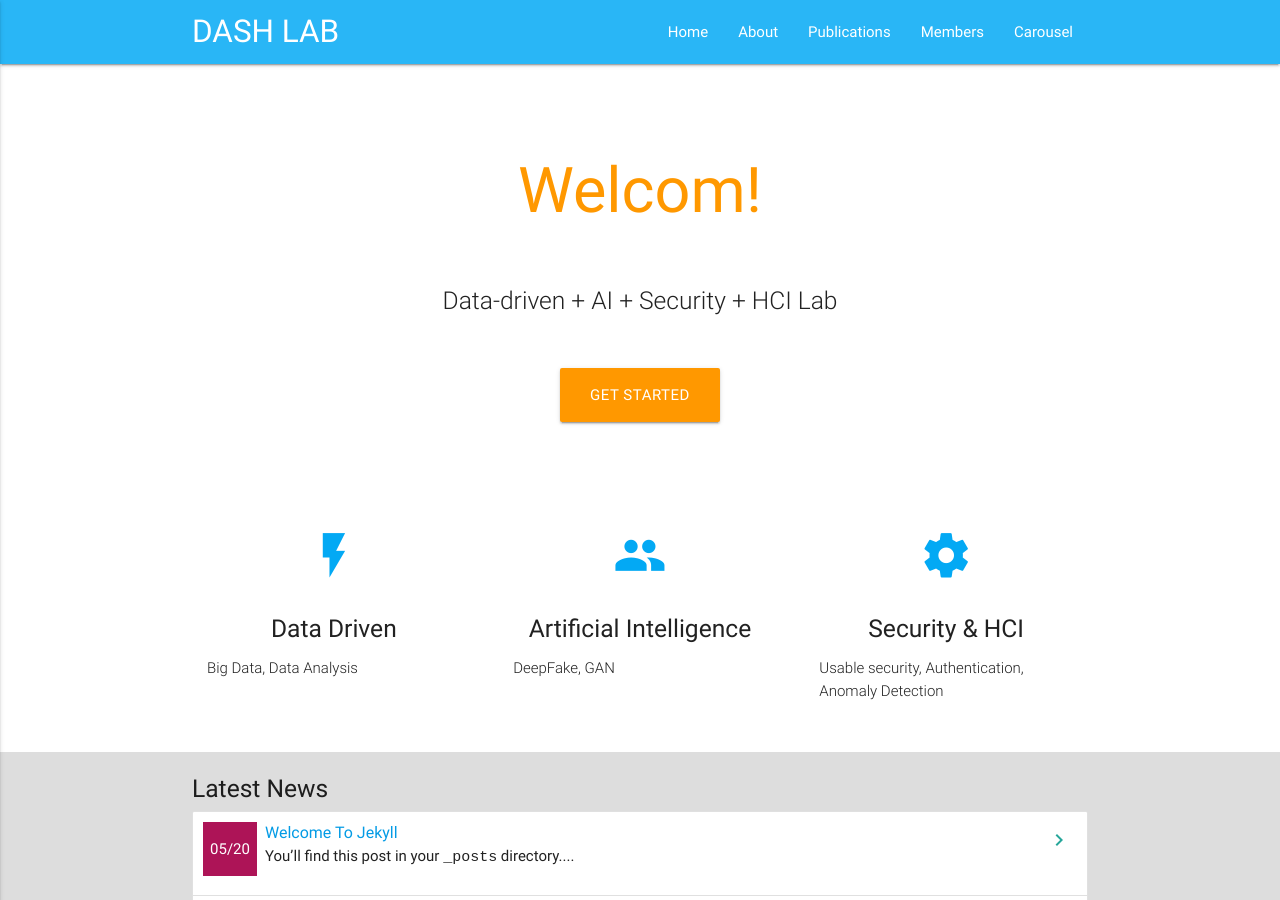
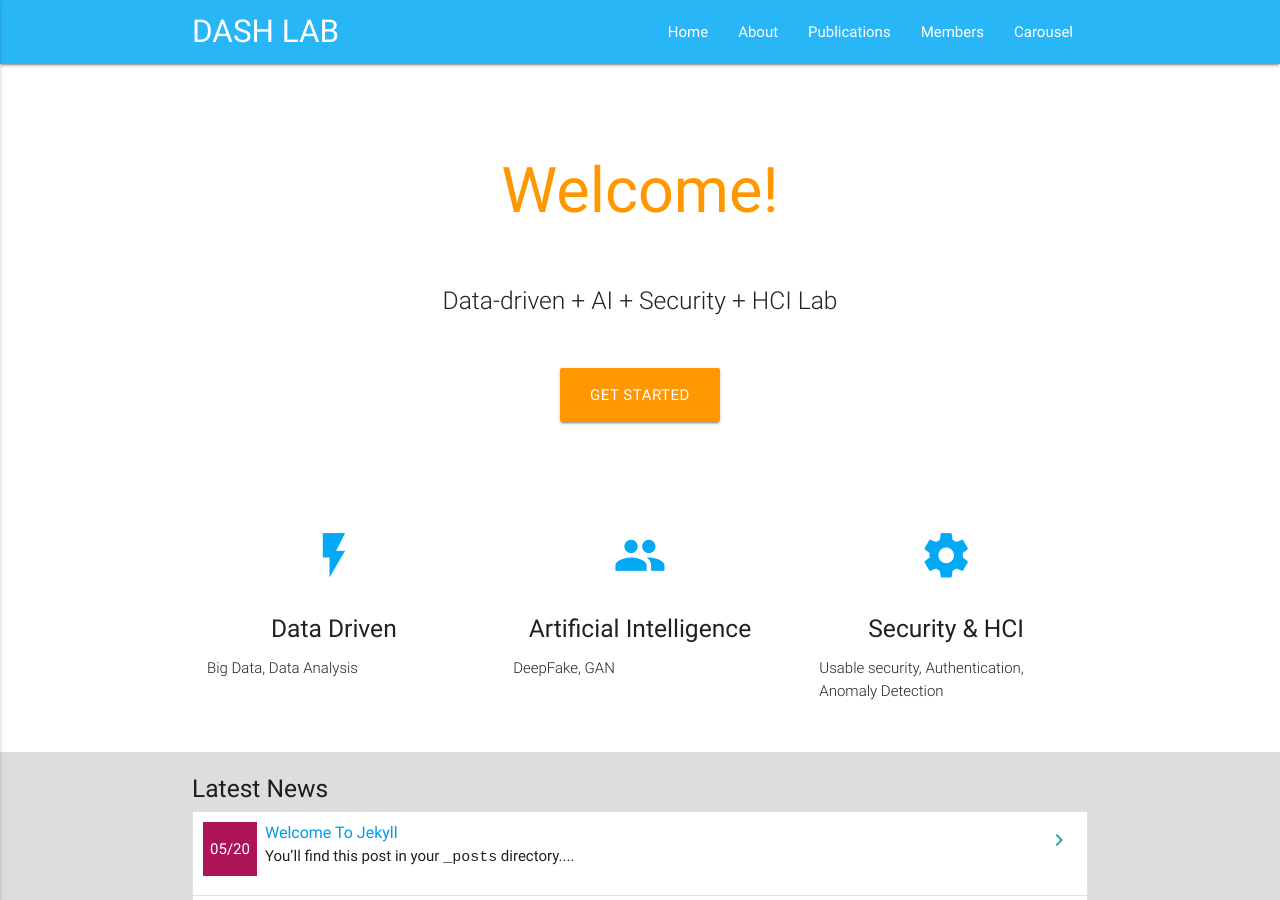
Before and after one commit to Yurim990507/DASH-Lab.github.io, a Jekyll site: the page built from index.md, in a window 1280 px wide and 900 px high. Built offline with Jekyll 4.4.1, drawn with Linux system fonts in a browser that asks for light colours.

Commit message:
Update _config.yml

```diff
--- a/_config.yml
+++ b/_config.yml
@@ -1,4 +1,4 @@
-title: Welcom!
+title: Welcome!
 author: Simon Woo
 email: swoo@g.skku.edu
 url: "https://DASH-Lab.github.io"
```
